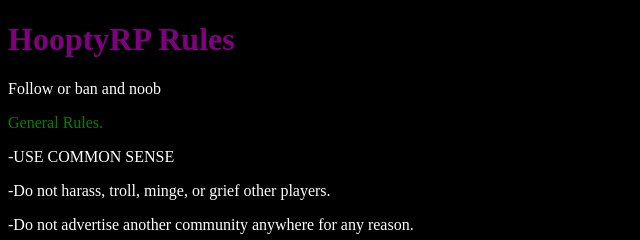
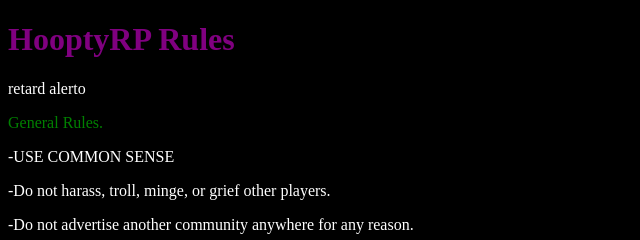
Before and after one commit to AstrouxTheSecond/hoopty_fixed, a plain HTML site: page index.html in a window 1280 px wide. Shown: the top 240 px of the page, 0-640 px from the left. Drawn offline with Linux system fonts and the light colour scheme.

Commit message:
Update index.html

```diff
--- a/index.html
+++ b/index.html
@@ -21,7 +21,7 @@ div {
 <body>
 
 <h1>HooptyRP Rules</h1>
-<p>Follow or ban and noob</p>
+<p>retard alerto</p>
 <div>General Rules.</div>
   <p>-USE COMMON SENSE</p>
    <p>-Do not harass, troll, minge, or grief other players. </p>
```
